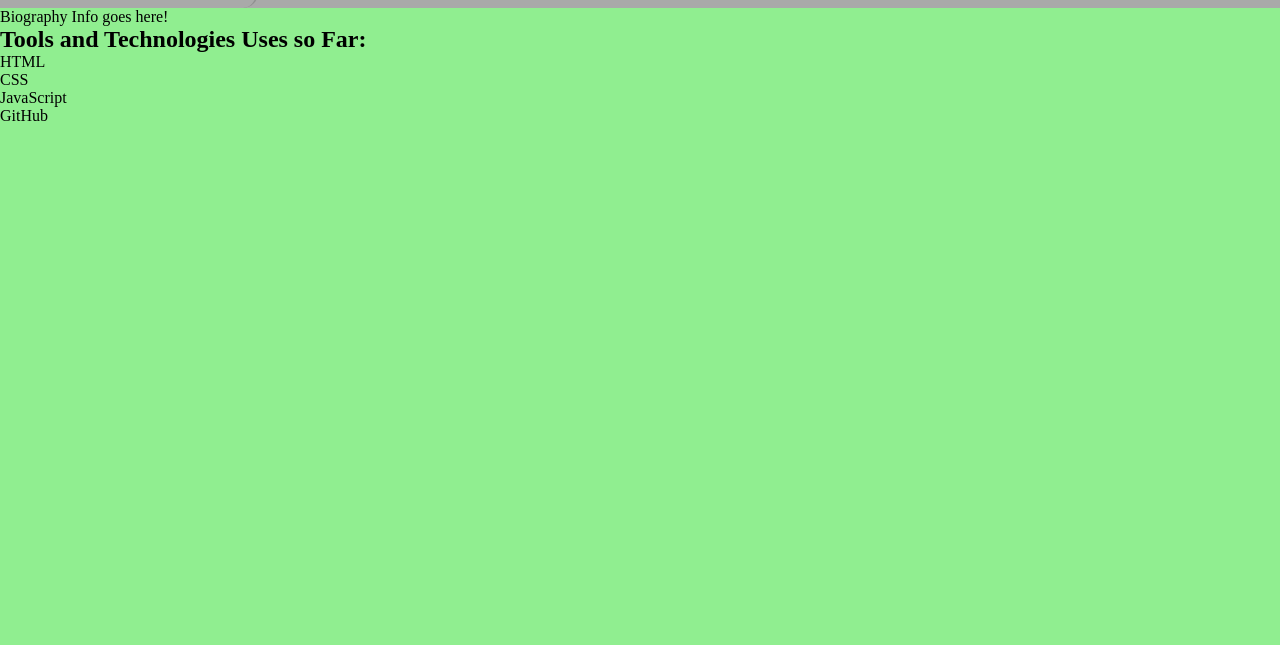
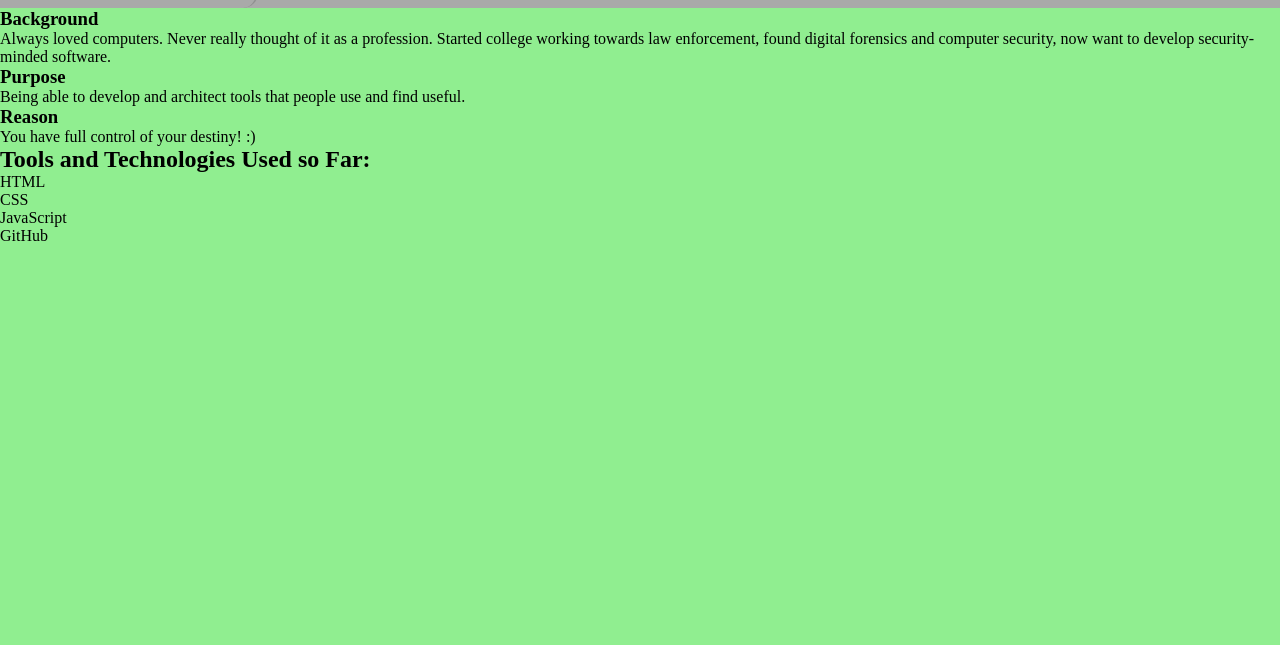
Before and after one commit to nswalters/personal-bio-site, a plain HTML site: page index.html in a window 1280 px wide. Shown: the part 47-692 px from the top of the page. Drawn offline with Linux system fonts and the light colour scheme.

Commit message:
Added bioPage content

```diff
--- a/index.html
+++ b/index.html
@@ -23,10 +23,17 @@
       </nav>
       <main>
         <div class="fullPage" id="bioPage">
-          <p>Biography Info goes here!</p>
+          <h3>Background</h3>
+          <p>Always loved computers. Never really thought of it as a profession. Started college working
+            towards law enforcement, found digital forensics and computer security, now want to develop security-minded
+            software.</p>
+          <h3>Purpose</h3>
+          <p>Being able to develop and architect tools that people use and find useful.</p>
+          <h3>Reason</h3>
+          <p>You have full control of your destiny! :)</p>
         </div>
         <div class="fullPage" id="technologiesPage">
-          <h2>Tools and Technologies Uses so Far:</h2>
+          <h2>Tools and Technologies Used so Far:</h2>
           <ul>
             <li>HTML</li>
             <li>CSS</li>
```
